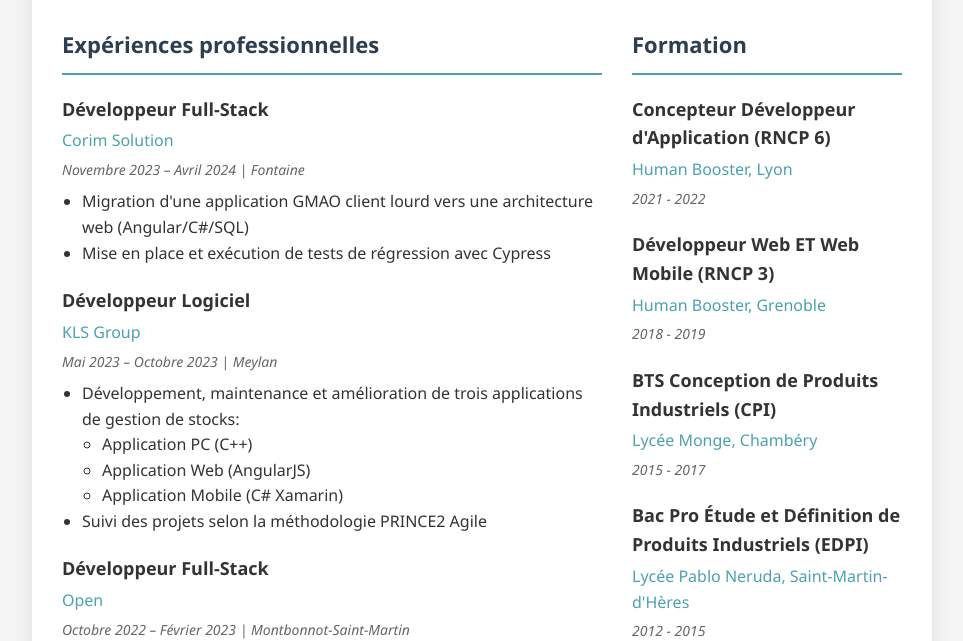
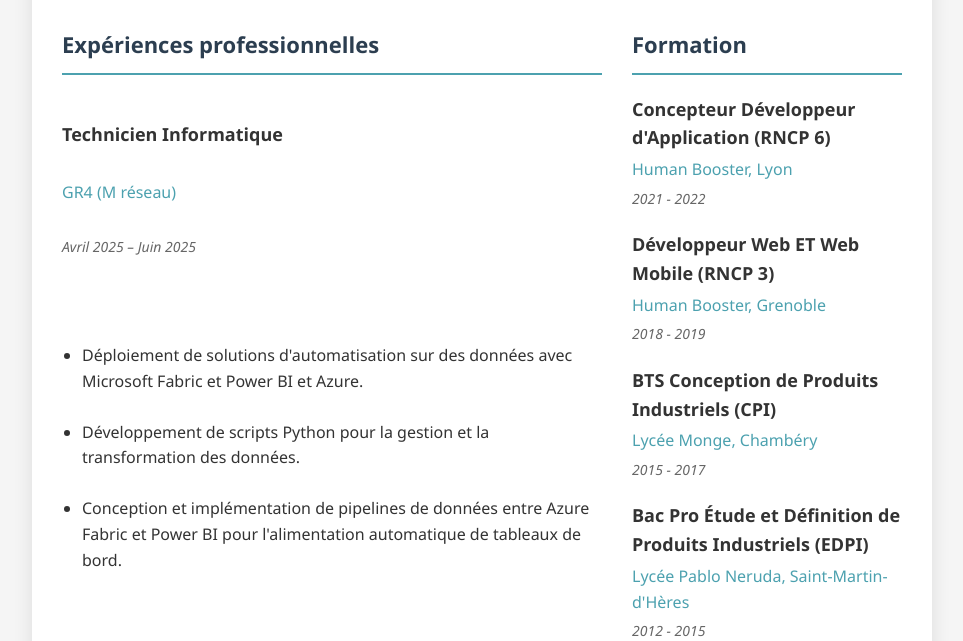
Before and after one commit to leohx-clb/leohx-clb.github.io, a plain HTML site: page index.html in a window 1280 px wide. Shown: the part 251-892 px from the top of the page, without its empty margins (158-1121 px from the left). Drawn offline with Linux system fonts and the light colour scheme.

Commit message:
Update index.html

```diff
--- a/index.html
+++ b/index.html
@@ -292,6 +292,19 @@
                     <h3 class="section-title">Expériences professionnelles</h3>
 
                     <div class="experience-item">
+                        <div class="job-title">Technicien Informatique</div>
+                        <div class="company">GR4 (M réseau)</div>
+                        <div class="date-location">Avril 2025 – Juin 2025</div>
+                        <div class="job-description">
+                            <ul>
+                                <li>Déploiement de solutions d'automatisation sur des données avec Microsoft Fabric et Power BI et Azure.</li>
+                                <li>Développement de scripts Python pour la gestion et la transformation des données.</li>
+                                <li>Conception et implémentation de pipelines de données entre Azure Fabric et Power BI pour l'alimentation automatique de tableaux de bord.</li>
+                            </ul>
+                        </div>
+                    </div>
+
+                    <div class="experience-item">
                         <div class="job-title">Développeur Full-Stack</div>
                         <div class="company">Corim Solution</div>
                         <div class="date-location">Novembre 2023 – Avril 2024 | Fontaine</div>
```
